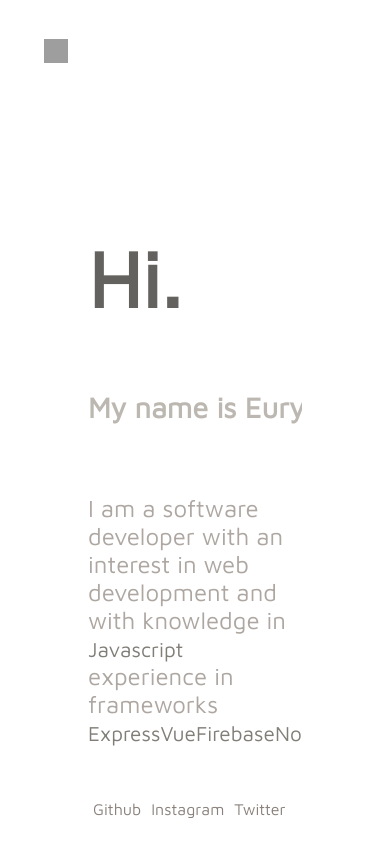
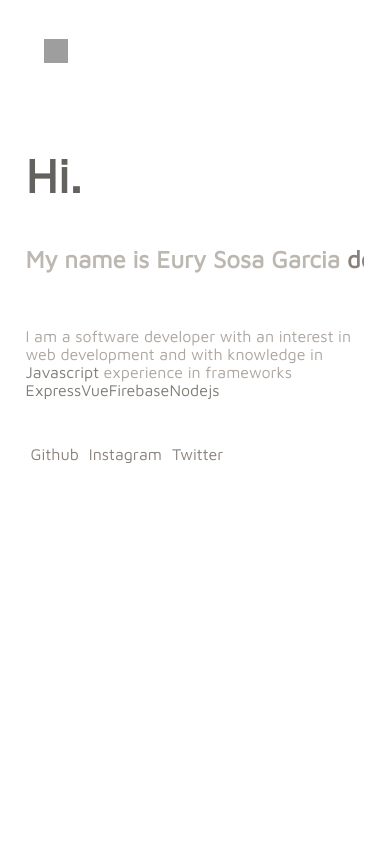
Before and after one commit to watercubz/watercubz, a Vue app: page / in a window 390 px wide. Shown: the top 856 px of the page. Built offline with nearby package versions, Linux system fonts and the light colour scheme; grey boxes are pictures that could not be loaded.

Commit message:
feat: add responsive and icon implementation

```diff
--- a/index.html
+++ b/index.html
@@ -2,9 +2,9 @@
 <html lang="en">
   <head>
     <meta charset="UTF-8" />
-    <link rel="icon" type="image/svg+xml" href="/vite.svg" />
+    <link rel="icon" type="image/svg+xml" href="/public/xml-svgrepo-com.svg" />
     <meta name="viewport" content="width=device-width, initial-scale=1.0" />
-    <title>Vite + Vue</title>
+    <title>watercubz</title>
   </head>
   <body>
     <div id="app"></div>
--- a/src/components/Home.vue
+++ b/src/components/Home.vue
@@ -143,4 +143,23 @@ export default {
       border-right-color: transparent;
     }
   }
+
+
+  @media screen and (max-width: 800px) {
+    .header {
+      margin: 1.1em;
+    }
+    .title {
+      font-size: 3rem;
+    }
+    .name {
+      font-size: 1.5rem;
+    }
+    .description {
+      font-size: 1rem;
+    }
+    .text-highlight {
+      font-size: 1rem;
+    }
+  }
 </style>
```
Also changed, not shown: public/xml-svgrepo-com.svg (added).
